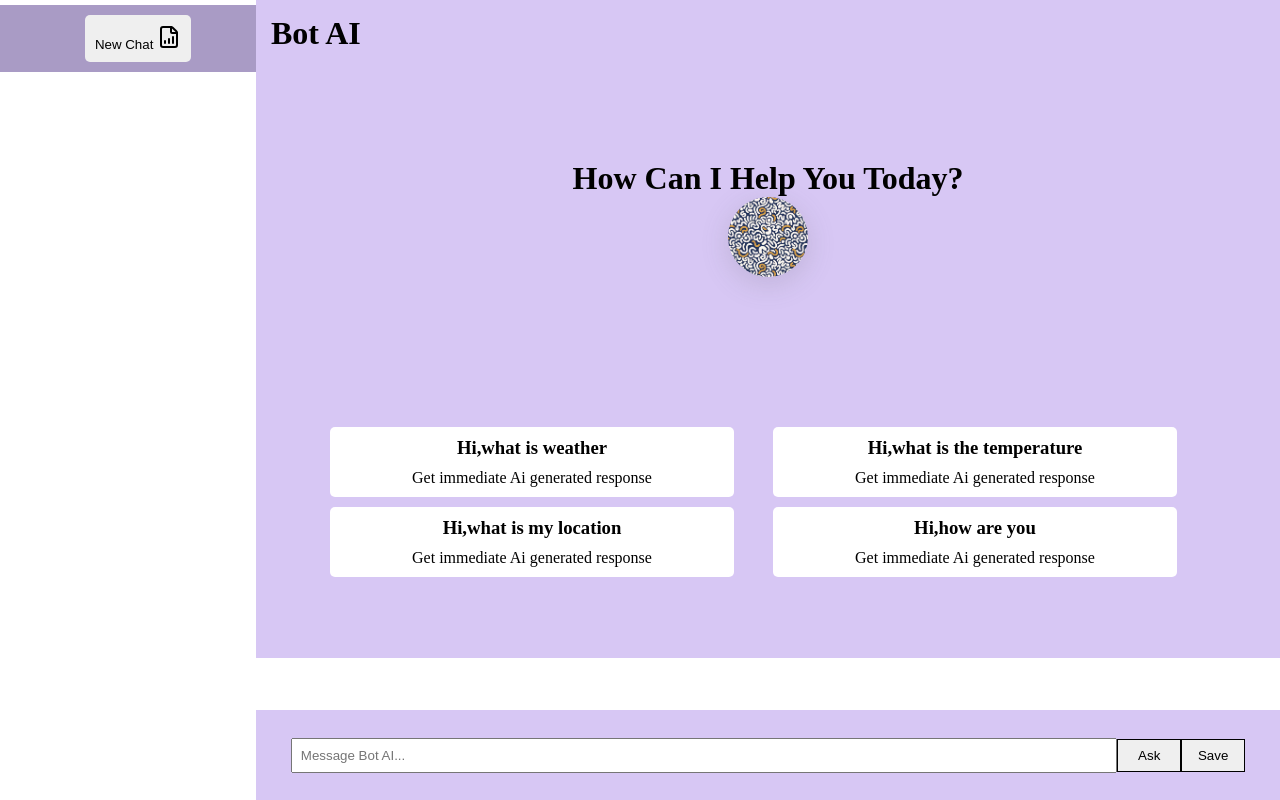
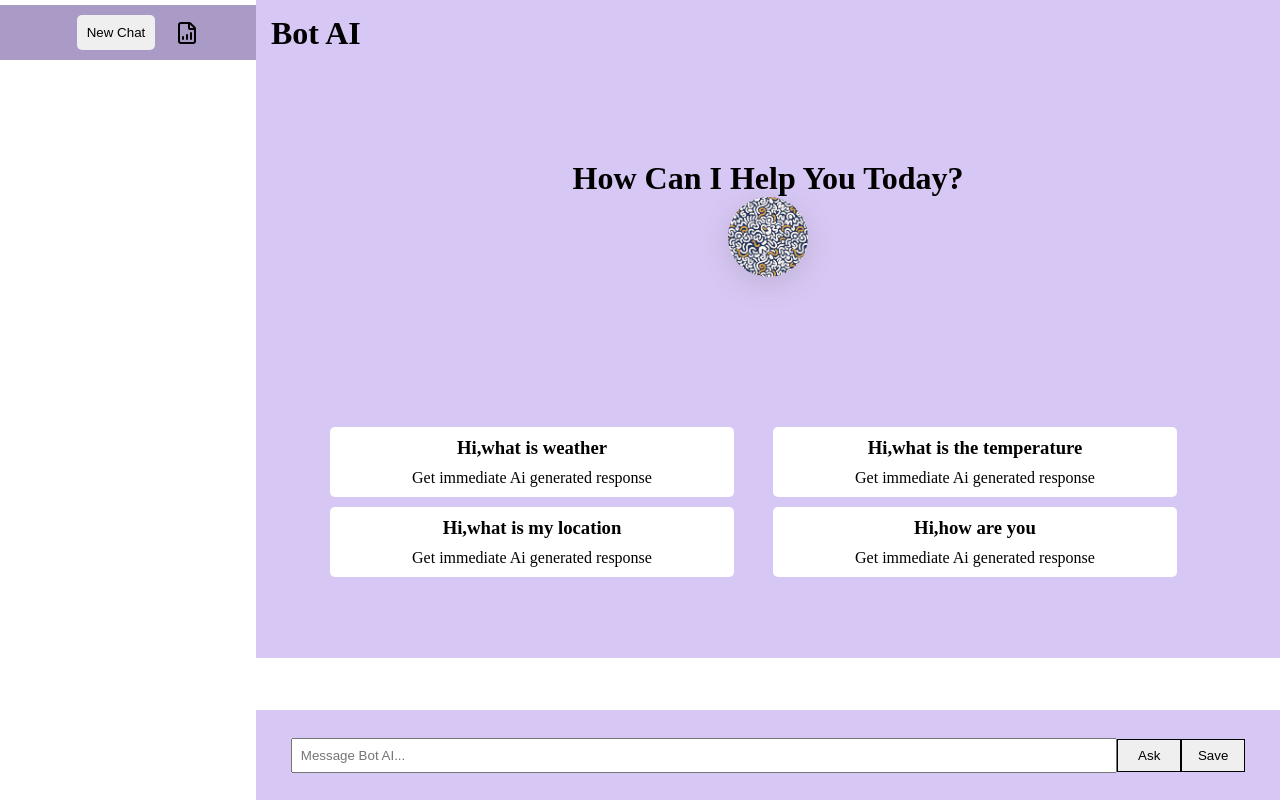
Before and after one commit to ashutosh243/AibotPage, a React (Vite) app: page / in a window 1280 px wide. Built offline with nearby package versions, Linux system fonts and the light colour scheme.

Commit message:
updates2

```diff
--- a/src/pages/Bot.jsx
+++ b/src/pages/Bot.jsx
@@ -45,13 +45,14 @@ function Bot() {
             <div className={style.sidebar}>
                 <div className={style.newchats}>
 
-                    <button>New Chat <FileChartColumnIncreasing /></button>
+                    <button type='button'>New Chat</button>
+                    <FileChartColumnIncreasing />
                 </div>
             </div>
             <div className={style.main}>
-                <div className={style.headings}>
+                <header className={style.headings}>
                     <h1>Bot AI</h1>
-                </div>
+                </header>
                 <div className={style.chatsContainer}>
                     {
                        chats.length===0&&<div className={style.emptyContainer}><h1>How Can I Help You Today?</h1>
```
